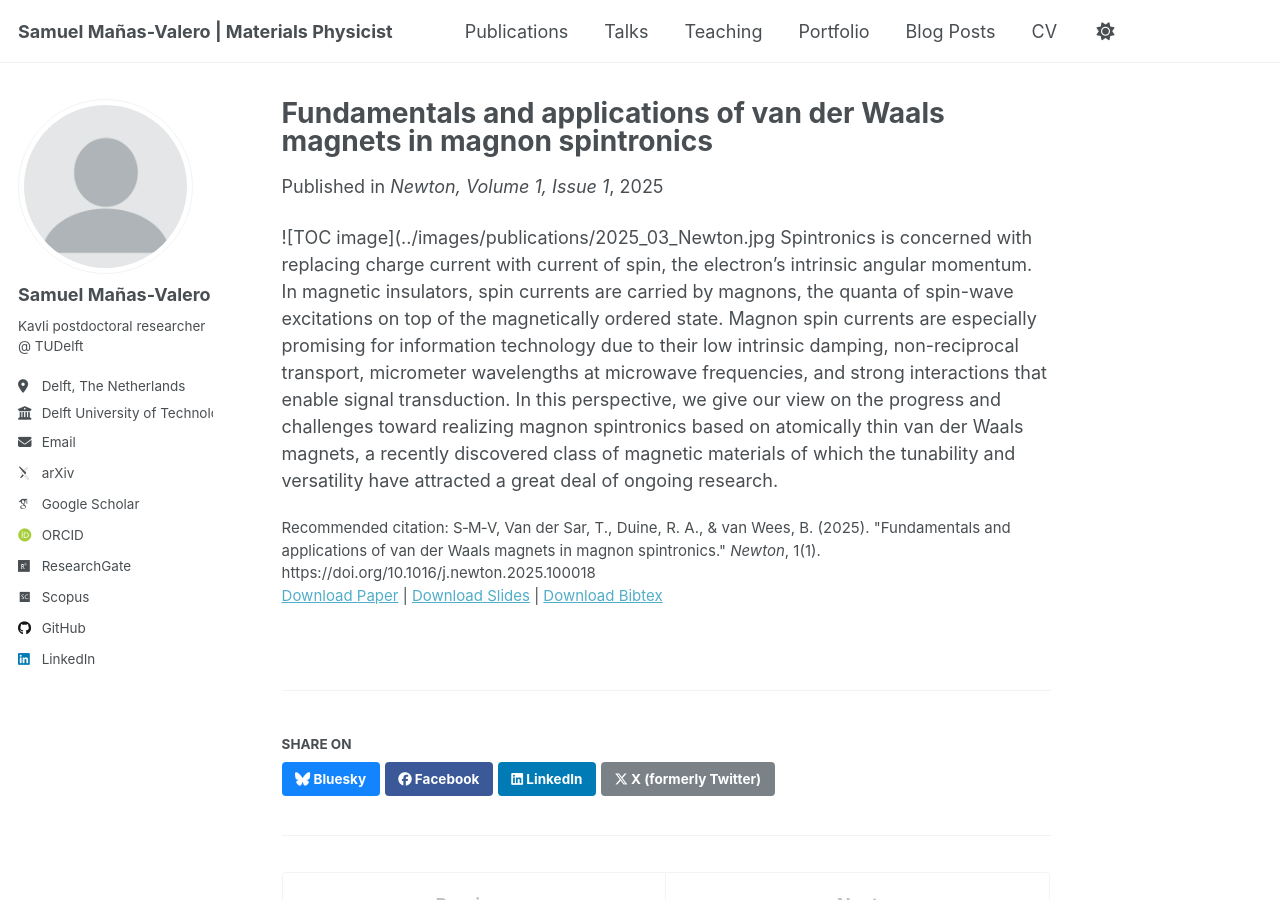
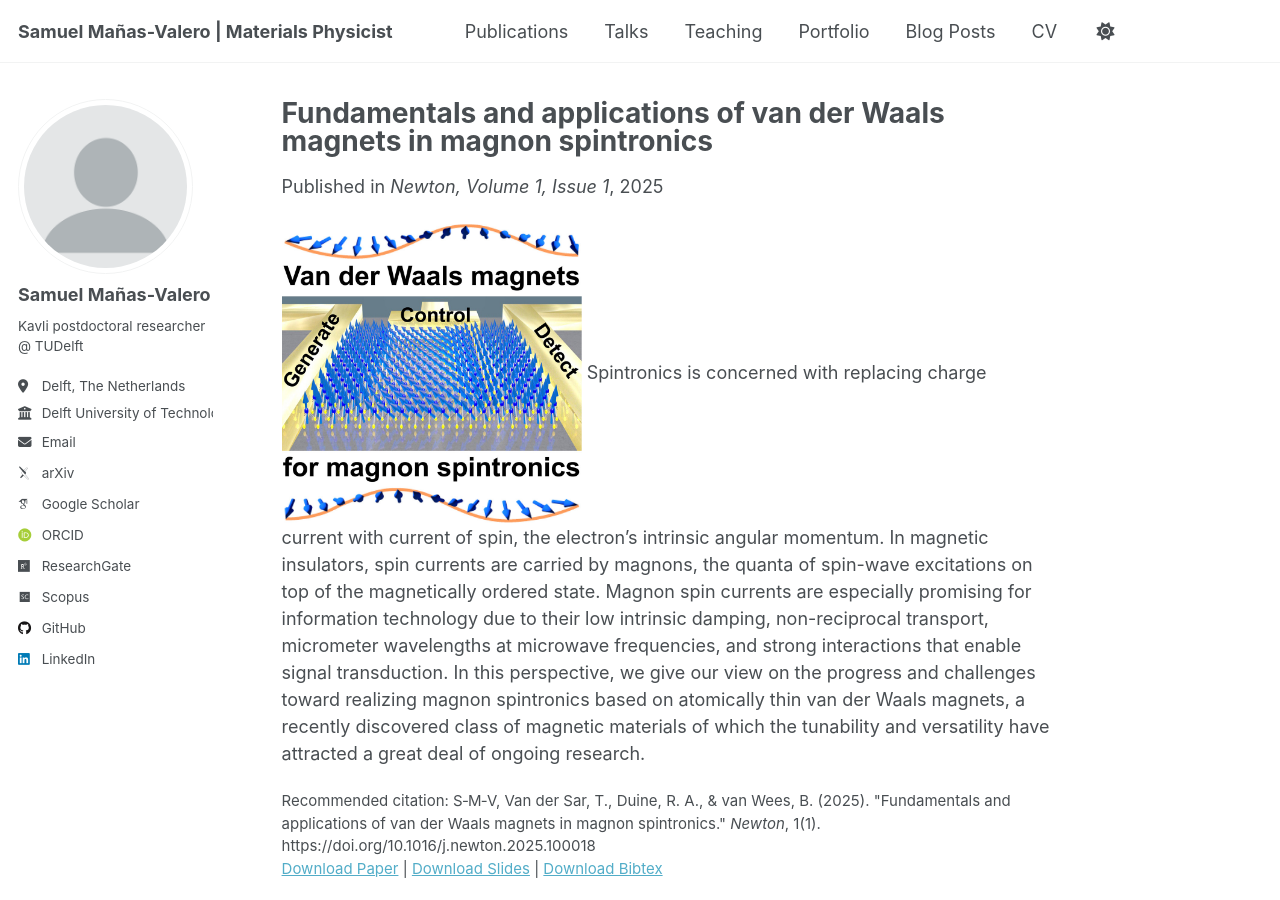
Before and after one commit to S-M-V/S-M-V, a Jekyll site: the page built from _publications/2025-03-03-newton.md, in a window 1280 px wide and 900 px high. Built offline with Jekyll 4.4.1, drawn with Linux system fonts in a browser that asks for light colours; some web fonts are replaced; a script that is not in the unit is left out.

Commit message:
Update 2025-03-03-newton.md

```diff
--- a/_publications/2025-03-03-newton.md
+++ b/_publications/2025-03-03-newton.md
@@ -11,5 +11,5 @@ paperurl: 'https://doi.org/10.1016/j.newton.2025.100018'
 bibtexurl: 'http://academicpages.github.io/files/2025-03-newton.bib'
 citation: 'S‑M‑V, Van der Sar, T., Duine, R. A., & van Wees, B. (2025). "Fundamentals and applications of van der Waals magnets in magnon spintronics." <i>Newton</i>, 1(1). https://doi.org/10.1016/j.newton.2025.100018'
 ---
-![TOC image](../images/publications/2025_03_Newton.jpg
+<img src="/images/publications/2025_03_Newton.jpg" alt="TOC image" style="width:300px;" />
 Spintronics is concerned with replacing charge current with current of spin, the electron’s intrinsic angular momentum. In magnetic insulators, spin currents are carried by magnons, the quanta of spin-wave excitations on top of the magnetically ordered state. Magnon spin currents are especially promising for information technology due to their low intrinsic damping, non-reciprocal transport, micrometer wavelengths at microwave frequencies, and strong interactions that enable signal transduction. In this perspective, we give our view on the progress and challenges toward realizing magnon spintronics based on atomically thin van der Waals magnets, a recently discovered class of magnetic materials of which the tunability and versatility have attracted a great deal of ongoing research.
```
